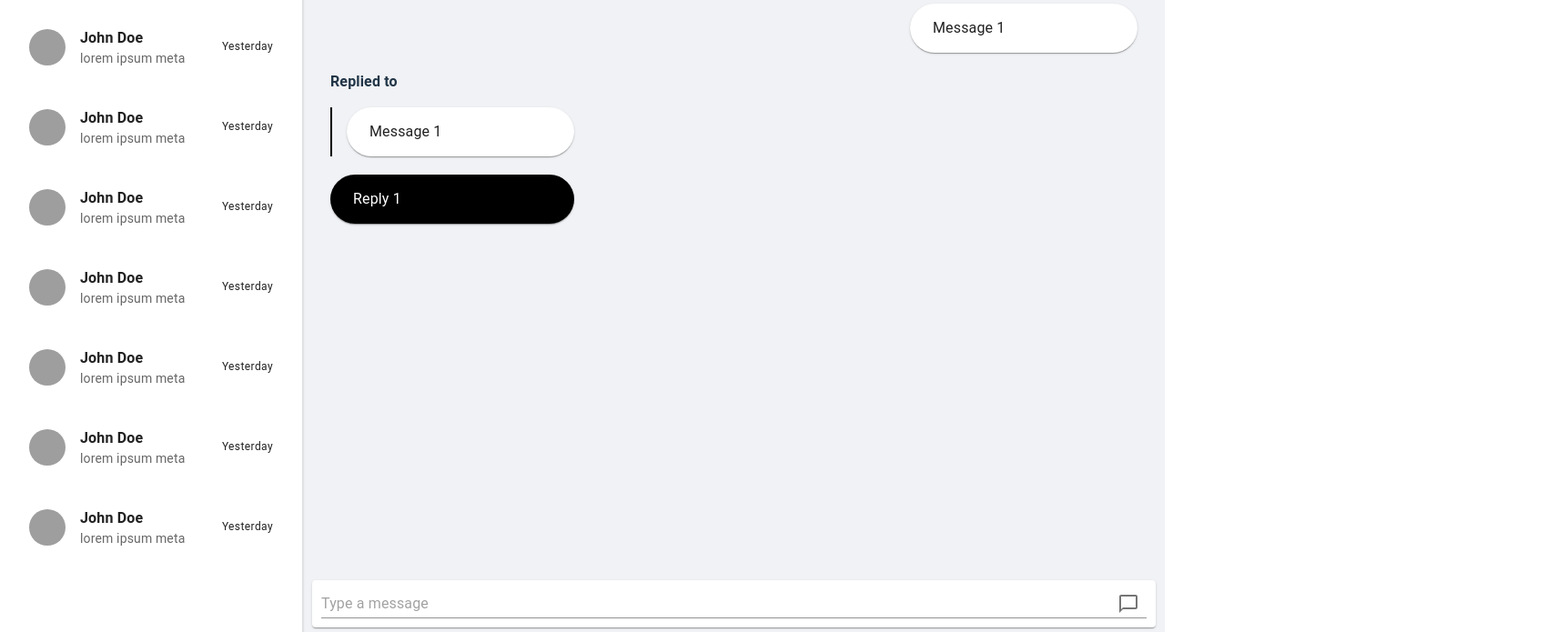
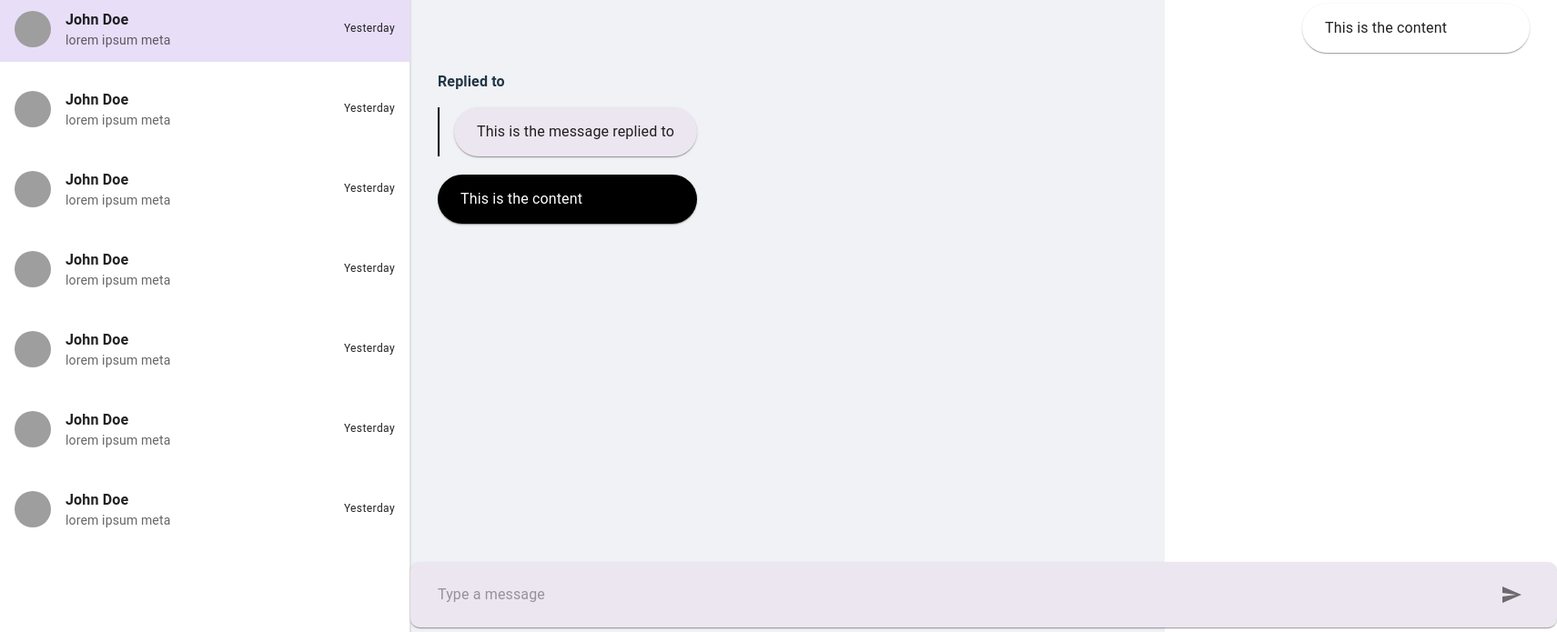
Before and after one commit to SeanTan7150/ethkl-zero-one, a React (Vite) app in the folder zeroone/: page /chat in a window 1280 px wide. Shown: the part 164-859 px from the top of the page at 91% size, 1711 px wide, since content can reach past the window. Built offline with nearby package versions, Linux system fonts and the light colour scheme; grey boxes are pictures that could not be loaded.

Commit message:
logic: ChatPage

```diff
--- /dev/null
+++ b/zeroone/src/components/chat/ReplyMessage.jsx
@@ -0,0 +1,88 @@
+import {
+  Box,
+  AppBar,
+  Toolbar,
+  Typography,
+  TextField,
+  InputAdornment,
+  Avatar,
+  List,
+  ListItem,
+  ListItemText,
+  ListItemAvatar,
+  Paper,
+  Button,
+  IconButton,
+} from "@mui/material";
+
+export default function ReplyMessage({
+  replyMessage = "Message 1",
+  message = "Reply 1",
+}) {
+  return (
+    <Box
+      style={{
+        minWidth: "200px",
+        maxWidth: "600px",
+        alignSelf: "start",
+      }}
+    >
+      <Typography
+        style={{
+          textAlign: "start",
+          fontWeight: "bold",
+          marginBottom: "1rem",
+        }}
+      >
+        Replied to
+      </Typography>
+      <Box
+        style={{
+          borderLeft: "2px solid #000",
+          paddingLeft: "1rem",
+        }}
+      >
+        <Paper
+          style={{
+            padding: "15px 25px",
+            marginBottom: 20,
+            minWidth: "200px",
+            maxWidth: "inherit",
+            alignSelf: "end",
+            borderRadius: "50px",
+            backgroundColor: "#ECE6F0",
+          }}
+        >
+          <Typography
+            variant="body1"
+            style={{
+              textAlign: "start",
+            }}
+          >
+            {replyMessage}
+          </Typography>
+        </Paper>
+      </Box>
+      <Paper
+        style={{
+          minWidth: "200px",
+          padding: "15px 25px",
+          backgroundColor: "black",
+          color: "white",
+          maxWidth: "600px",
+          alignSelf: "start",
+          borderRadius: "50px",
+        }}
+      >
+        <Typography
+          variant="body1"
+          style={{
+            textAlign: "start",
+          }}
+        >
+          {message}
+        </Typography>
+      </Paper>
+    </Box>
+  );
+}
--- /dev/null
+++ b/zeroone/src/components/chat/SenderMessage.jsx
@@ -0,0 +1,25 @@
+import { Typography, Paper } from "@mui/material";
+
+export default function SenderMessage({ message = "Message 1" }) {
+  return (
+    <Paper
+      style={{
+        padding: "15px 25px",
+        marginBottom: 20,
+        minWidth: "200px",
+        maxWidth: "600px",
+        alignSelf: "end",
+        borderRadius: "50px",
+      }}
+    >
+      <Typography
+        variant="body1"
+        style={{
+          textAlign: "start",
+        }}
+      >
+        {message}
+      </Typography>
+    </Paper>
+  );
+}
--- /dev/null
+++ b/zeroone/src/components/index.js
@@ -0,0 +1,2 @@
+export { default as SenderMessage } from "./chat/SenderMessage";
+export { default as ReplyMessage } from "./chat/ReplyMessage";
--- a/zeroone/src/index.css
+++ b/zeroone/src/index.css
@@ -71,6 +71,18 @@ button:focus-visible {
   text-decoration: none;
 }
 
+.active-contact{
+  background-color: #E8DEF8;
+}
+
+.non-active-contact{
+  background-color: transparent;
+}
+
+.list-contact:hover{
+  cursor: pointer;
+}
+
 @media (prefers-color-scheme: light) {
   :root {
     color: #213547;
--- a/zeroone/src/pages/chat/ChatPage.jsx
+++ b/zeroone/src/pages/chat/ChatPage.jsx
@@ -15,9 +15,29 @@ import {
   Button,
   IconButton,
 } from "@mui/material";
-import { Search, Verified, ChatBubbleOutline } from "@mui/icons-material";
+import {
+  Search,
+  Verified,
+  ChatBubbleOutline,
+  //   SendIcon,
+} from "@mui/icons-material";
+import SendIcon from "@mui/icons-material/Send";
+import { SenderMessage, ReplyMessage } from "../../components";
 
 export default function ChatPage() {
+  const [message, setMessage] = React.useState("");
+  const [activeContact, setActiveContact] = React.useState(0);
+
+  const onChangeActiveContact = (index) => {
+    setActiveContact(index);
+    console.log(activeContact);
+  };
+  const onSendMessage = () => {
+    console.log(message);
+    setMessage("");
+    // Send message logic here
+  };
+
   return (
     <div
       style={{
@@ -30,15 +50,18 @@ export default function ChatPage() {
       {/* Left Sidebar */}
       <Paper
         style={{
-          width: 300,
+          minWidth: 450,
           overflowY: "auto",
           borderRight: "1px solid #e0e0e0",
-          padding: "2rem 1rem",
+          padding: "2rem 0rem",
           //   height: "100%",
         }}
       >
         <TextField
-          fullWidth
+          //   fullWidth
+          style={{
+            width: 300,
+          }}
           variant="outlined"
           placeholder="Search"
           InputProps={{
@@ -48,15 +71,31 @@ export default function ChatPage() {
               </InputAdornment>
             ),
           }}
-          style={{ margin: "10px 0" }}
+          //   style={{ margin: "10px 0" }}
         />
         {/* Contact Panel */}
         <List>
           {[...Array(7)].map((_, index) => (
             <ListItem
+              className={`
+                list-contact
+                ${
+                  activeContact === index
+                    ? "active-contact"
+                    : "non-active-contact"
+                }`}
+              onClick={() => {
+                // setActiveContact(index);
+                // console.log(activeContact);
+                onChangeActiveContact(index);
+                // console.log(index);
+              }}
               key={index}
               style={{
                 marginBottom: "1rem",
+                // backgroundColor: `${
+                //   activeContact === index ? "#E8DEF8" : "none"
+                // }`,
               }}
             >
               <ListItemAvatar>
@@ -129,7 +168,7 @@ export default function ChatPage() {
             flexDirection: "column",
           }}
         >
-          <Paper
+          {/* <Paper
             style={{
               padding: "15px 25px",
               marginBottom: 20,
@@ -147,8 +186,13 @@ export default function ChatPage() {
             >
               Message 1
             </Typography>
-          </Paper>
-          <Box
+          </Paper> */}
+          <SenderMessage message="This is the content" />
+          <ReplyMessage
+            message="This is the content"
+            replyMessage="This is the message replied to"
+          />
+          {/* <Box
             style={{
               minWidth: "200px",
               maxWidth: "600px",
@@ -210,9 +254,17 @@ export default function ChatPage() {
                 Reply 1
               </Typography>
             </Paper>
-          </Box>
+          </Box> */}
         </div>
-        <Paper style={{ padding: 10, margin: 10 }}>
+        <Paper
+          style={{
+            padding: "20px 30px",
+            margin: "10px auto",
+            width: "1200px",
+            borderRadius: "10px",
+            backgroundColor: "#ECE6F0",
+          }}
+        >
           <TextField
             fullWidth
             // variant="outlined"
@@ -220,12 +272,22 @@ export default function ChatPage() {
             // style={{
             //   borderBottom: "",
             // }}
+            // slotProps={
+
+            // }
+            value={message}
+            onChange={(event) => {
+              setMessage(event.target.value);
+            }}
             placeholder="Type a message"
             InputProps={{
+              disableUnderline: true,
               endAdornment: (
                 <InputAdornment position="end">
-                  <IconButton>
-                    <ChatBubbleOutline />
+                  <IconButton onClick={onSendMessage}>
+                    {/* <ChatBubbleOutline />
+                     */}
+                    <SendIcon />
                   </IconButton>
                 </InputAdornment>
               ),
```
